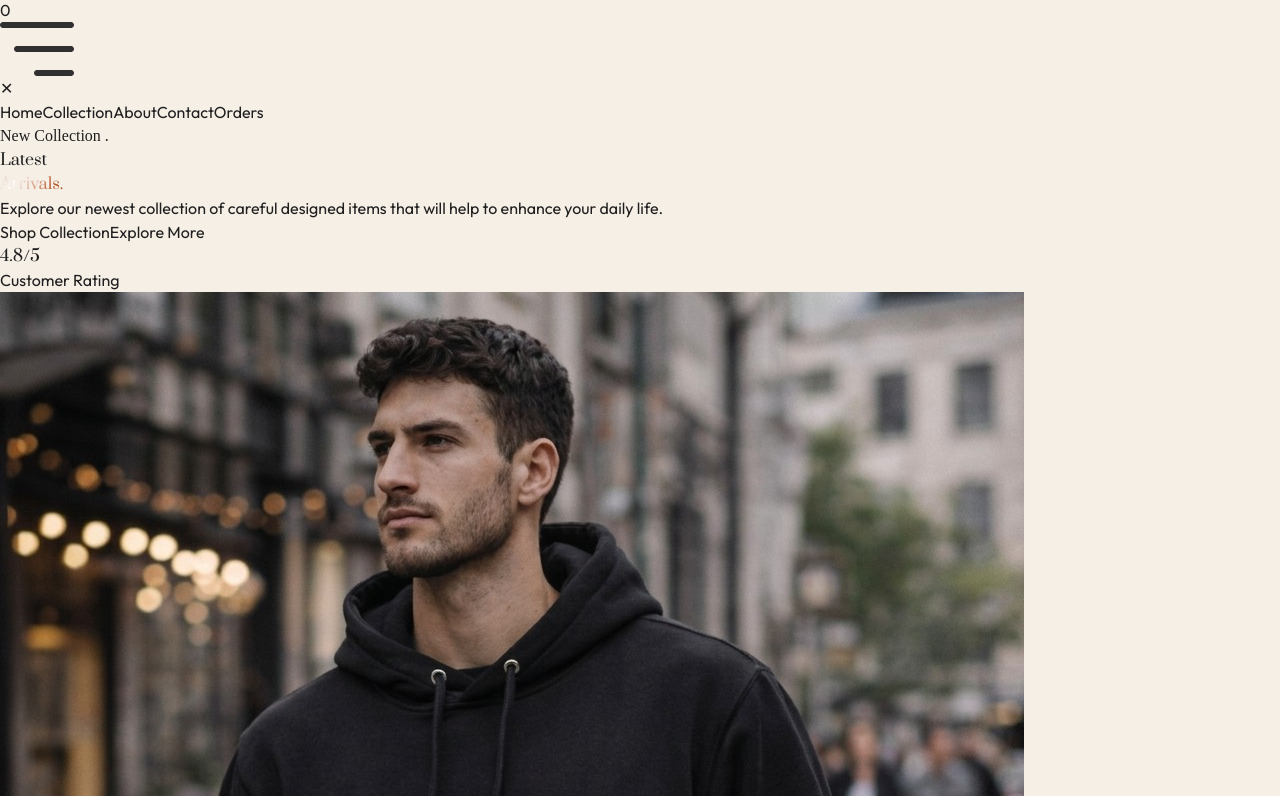
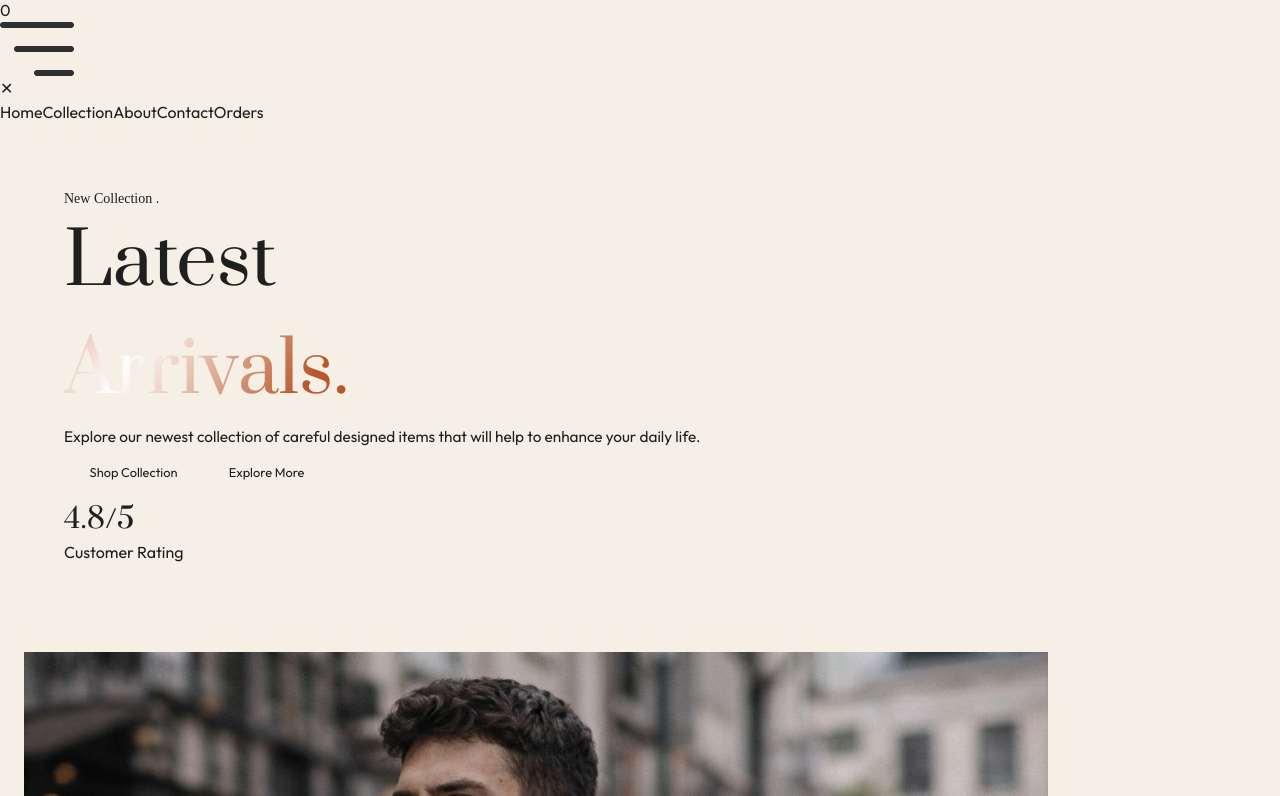
Before and after one commit to dr-muneeb-ai/GURAV, a React (Vite) app in the folder frontend/: page / in a window 1280 px wide. Shown: the part 744-1540 px from the top of the page. Built offline with nearby package versions, Linux system fonts and the light colour scheme; no server answers.

Commit message:
Updated project

```diff
--- a/frontend/src/components/Hero.jsx
+++ b/frontend/src/components/Hero.jsx
@@ -32,7 +32,15 @@ const Hero = () => {
       <div className="flex flex-col lg:flex-row min-h-fit lg:min-h-[650px]">
 
         {/* LEFT CONTENT */}
-        <div className="w-full lg:w-1/2 flex items-center px-5 sm:px-12 lg:px-16 xl:px-20 py-10 sm:py-16">
+        <div
+          className="w-full lg:w-1/2 flex items-center"
+          style={{
+            paddingLeft: "clamp(1.25rem, 5vw, 5rem)",
+            paddingRight: "clamp(1.25rem, 5vw, 5rem)",
+            paddingTop: "clamp(2.5rem, 6vw, 4rem)",
+            paddingBottom: "clamp(2.5rem, 6vw, 4rem)",
+          }}
+        >
           <div className="max-w-xl">
 
             {/* Small Label */}
@@ -40,8 +48,11 @@ const Hero = () => {
               <span className="w-8 h-[1px] bg-[#b9572c]"></span>
 
               <p
-                className="text-xs sm:text-sm tracking-[0.25em] uppercase text-[#b9572c] font-extrabold"
-                style={{ fontFamily: "'Playfair Display', serif" }}
+                className="tracking-[0.25em] uppercase text-[#b9572c] font-extrabold"
+                style={{
+                  fontFamily: "'Playfair Display', serif",
+                  fontSize: "clamp(0.7rem, 1.1vw, 0.875rem)",
+                }}
               >
                 New Collection .
               </p>
@@ -49,8 +60,11 @@ const Hero = () => {
 
             {/* Heading */}
             <h1
-              className="text-5xl sm:text-6xl lg:text-7xl leading-[1.05] text-[#1d1d1b] text-extrabold"
-              style={{ fontFamily: "'Prata', serif" }}
+              className="leading-[1.05] text-[#1d1d1b] text-extrabold"
+              style={{
+                fontFamily: "'Prata', serif",
+                fontSize: "clamp(2.4rem, 6vw, 4.5rem)",
+              }}
             >
               Latest
               <br />
@@ -64,7 +78,10 @@ const Hero = () => {
             </h1>
 
             {/* Description */}
-            <p className="mt-7 max-w-md text-gray-600 text-base leading-7">
+            <p
+              className="mt-7 max-w-md text-gray-600 leading-7"
+              style={{ fontSize: "clamp(0.9rem, 1.2vw, 1rem)" }}
+            >
               Explore our newest collection of careful designed
               items that will help to enhance your daily life.
             </p>
@@ -75,7 +92,14 @@ const Hero = () => {
               {/* Shop Collection */}
               <button
                 onClick={() => navigate("/collection")}
-                className="bg-[#1d1d1b] text-white px-5 sm:px-8 py-3.5 sm:py-4 rounded-full text-sm sm:text-sm font-semibold hover:bg-[#b9572c] transition-all duration-300 whitespace-nowrap"
+                className="bg-[#1d1d1b] text-white rounded-full font-semibold hover:bg-[#b9572c] transition-all duration-300 whitespace-nowrap"
+                style={{
+                  paddingLeft: "clamp(1.1rem, 2vw, 2rem)",
+                  paddingRight: "clamp(1.1rem, 2vw, 2rem)",
+                  paddingTop: "clamp(0.7rem, 1.2vw, 1rem)",
+                  paddingBottom: "clamp(0.7rem, 1.2vw, 1rem)",
+                  fontSize: "clamp(0.8rem, 1vw, 0.875rem)",
+                }}
               >
                 Shop Collection
               </button>
@@ -84,8 +108,14 @@ const Hero = () => {
               {/* Explore More */}
               <button
                 onClick={scrollToProducts}
-                  className="border border-[#b9572c] text-[#1d1d1b] px-5 sm:px-8 py-3.5 sm:py-4 rounded-full text-sm sm:text-sm font-semibold transition-all duration-300 hover:bg-[#b9572c] hover:text-white hover:shadow-[0_0_20px_rgba(0,0,0,0.6)] hover:scale-105 whitespace-nowrap"
-
+                className="border border-[#b9572c] text-[#1d1d1b] rounded-full font-semibold transition-all duration-300 hover:bg-[#b9572c] hover:text-white hover:shadow-[0_0_20px_rgba(0,0,0,0.6)] hover:scale-105 whitespace-nowrap"
+                style={{
+                  paddingLeft: "clamp(1.1rem, 2vw, 2rem)",
+                  paddingRight: "clamp(1.1rem, 2vw, 2rem)",
+                  paddingTop: "clamp(0.7rem, 1.2vw, 1rem)",
+                  paddingBottom: "clamp(0.7rem, 1.2vw, 1rem)",
+                  fontSize: "clamp(0.8rem, 1vw, 0.875rem)",
+                }}
               >
                 Explore More
               </button>
@@ -96,8 +126,11 @@ const Hero = () => {
             <div className="flex gap-8 sm:gap-12 mt-7 sm:mt-10 ">
               <div>
                 <h3
-                  className="text-2xl sm:text-3xl text-[#1d1d1b]"
-                  style={{ fontFamily: "'Prata', serif" }}
+                  className="text-[#1d1d1b]"
+                  style={{
+                    fontFamily: "'Prata', serif",
+                    fontSize: "clamp(1.5rem, 2.2vw, 1.875rem)",
+                  }}
                 >
                   4.8/5
                 </h3>
@@ -111,8 +144,16 @@ const Hero = () => {
           </div>
         </div>
 	{/*Right imGE*/}
-	<div className="w-full lg:w-[54%] flex justify-center lg:justify-end items-center px-5 pb-10 pt-2 sm:p-6">
-	  <div className="hero-image w-full max-w-[650px] h-[340px] sm:h-[500px] lg:h-[600px] overflow-hidden rounded-2xl sm:rounded-3xl border-2 border-transparent shadow-2xl">
+	<div
+	  className="w-full lg:w-[54%] flex justify-center lg:justify-end items-center"
+	  style={{
+	    padding: "clamp(1rem, 2vw, 1.5rem)",
+	  }}
+	>
+	  <div
+	    className="hero-image w-full max-w-[650px] overflow-hidden rounded-2xl sm:rounded-3xl border-2 border-transparent shadow-2xl"
+	    style={{ height: "clamp(320px, 42vw, 600px)" }}
+	  >
 
 	    <Swiper
 	      modules={[Autoplay]}
```
